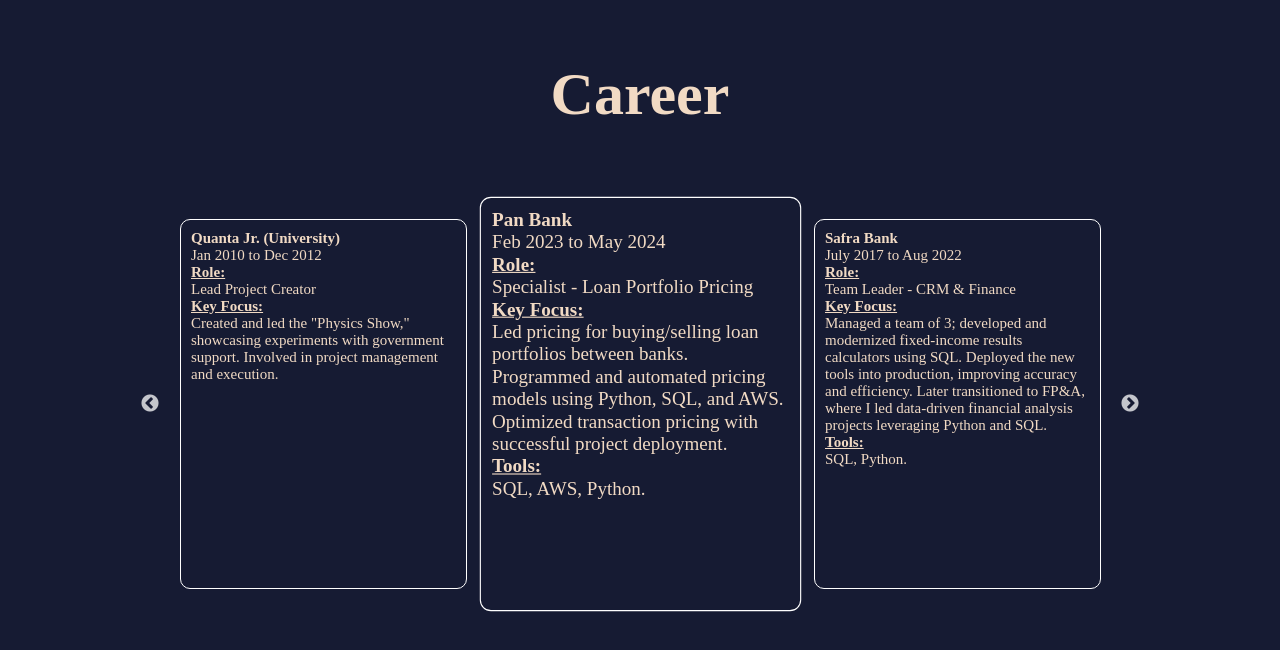
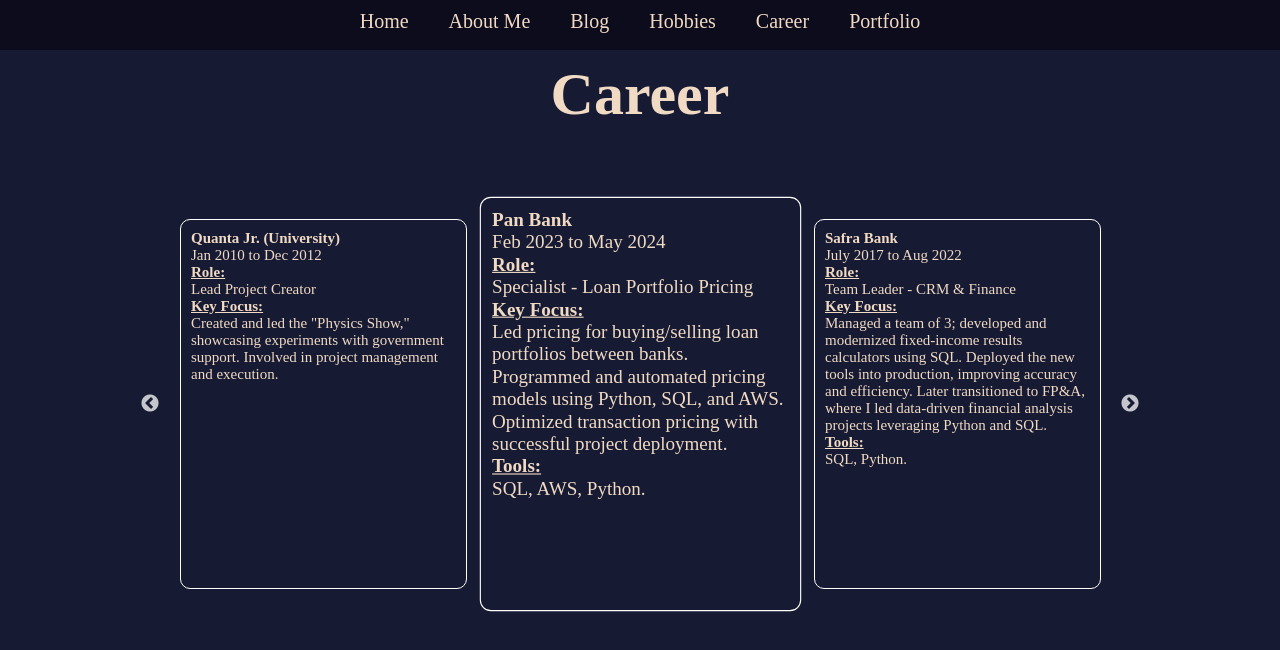
Before and after one commit to thalfor/websiteFrontend, a React (Vite) app: page /ProfessionalExpEng in a window 1280 px wide. Shown: the top 650 px of the page. Built offline with nearby package versions, Linux system fonts and the light colour scheme; a web font is replaced by a local one.

Commit message:
career job carousel done

```diff
--- a/src/pages/professionalExpEng/index.jsx
+++ b/src/pages/professionalExpEng/index.jsx
@@ -1,5 +1,6 @@
 //
 import { Container } from './styles';
+import { Navbar } from '../../components/navBar';
 //
 import Slider from "react-slick";
 import "slick-carousel/slick/slick.css";
@@ -17,6 +18,8 @@ export function ProfessionalExpEng() {
   };
 
   return (
+    <div>
+    <Navbar />
     <Container>
       <h1>Career</h1>
       <Slider {...settings}>
@@ -63,6 +66,7 @@ export function ProfessionalExpEng() {
         </div>
       </Slider>
     </Container>
+    </div>
   );
 }
 //
--- a/src/pages/professionalExpEng/styles.js
+++ b/src/pages/professionalExpEng/styles.js
@@ -43,7 +43,7 @@ export const Container = styled.div`
 
   .slick-center {
     transform: scale(1.12);
-    transition: transform 0.4s ease;
+    transition: transform 0.6s ease;
     font-size: 1.7rem;
 
   }
```
